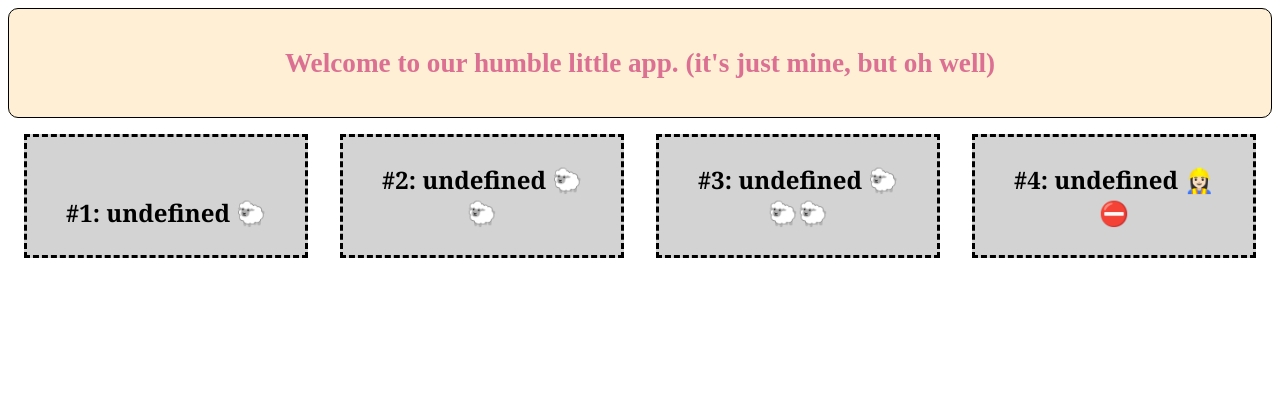
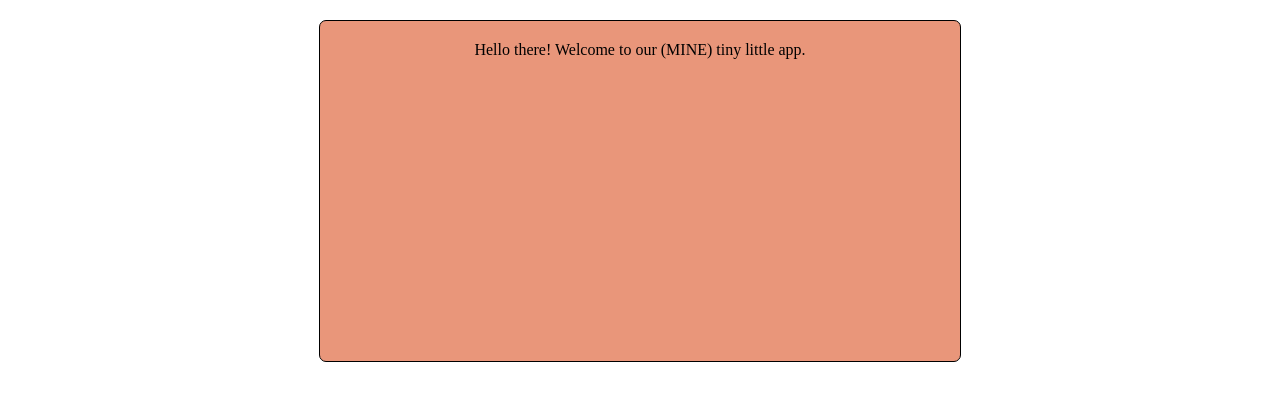
Before and after one commit to IsTheUsernameReallyTaken/urban-octo-licenta, a React (Create React App) app: page / in a window 1280 px wide. Shown: the top 400 px of the page. Built offline with nearby package versions, Linux system fonts and the light colour scheme; no server answers; the database is empty.

Commit message:
Added Material UI. Oh God Almighty please help me

```diff
--- a/package.json
+++ b/package.json
@@ -3,6 +3,7 @@
   "version": "0.1.0",
   "private": true,
   "dependencies": {
+    "@material-ui/core": "^4.11.4",
     "@testing-library/jest-dom": "^5.11.10",
     "@testing-library/react": "^11.2.6",
     "@testing-library/user-event": "^12.8.3",
--- /dev/null
+++ b/src/components/Login.jsx
@@ -0,0 +1,39 @@
+import React from "react";
+import styled from "styled-components";
+
+const Container = styled.div`
+  position: relative;
+  height: 100px;
+`;
+
+const Wrapper = styled.div`
+  width: 600px;
+  height: 300px;
+
+  margin: 20px;
+  padding: 20px;
+
+  margin-left: auto;
+  margin-right: auto;
+
+  background: darksalmon;
+  text-align: center;
+
+  border-radius: 7px;
+  border-style: solid;
+  border-width: thin;
+`;
+
+export default class Login extends React.Component {
+  render() {
+    return (
+      <Container>
+        <Wrapper>
+          <div>Hello there! Welcome to our (MINE) tiny little app.</div>
+
+          <form></form>
+        </Wrapper>
+      </Container>
+    );
+  }
+}
--- a/src/index.js
+++ b/src/index.js
@@ -2,5 +2,6 @@ import React from 'react';
 import ReactDOM from 'react-dom';
 
 import App from "./components/App";
+import Login from "./components/Login"
 
-ReactDOM.render(<App/>, document.getElementById('root'));
+ReactDOM.render(<Login/>, document.getElementById('root'));
```
Also changed, not shown: 1 other file (tests, documents, lock files or other folders).
